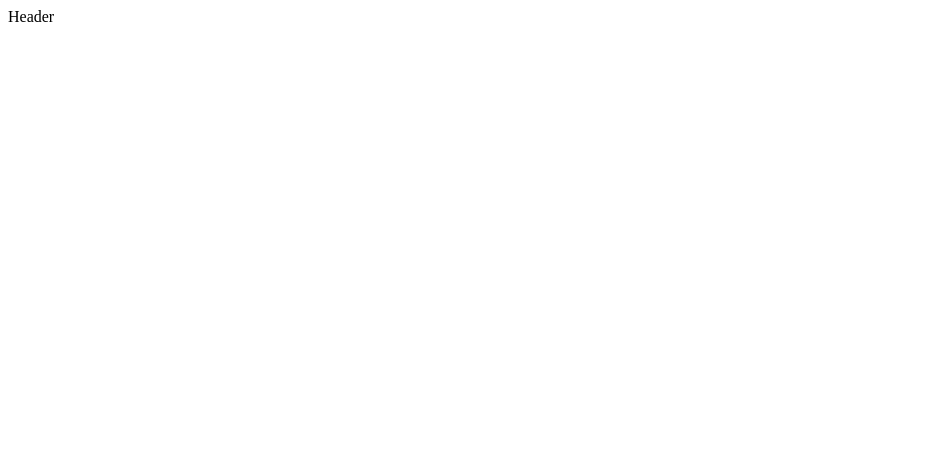
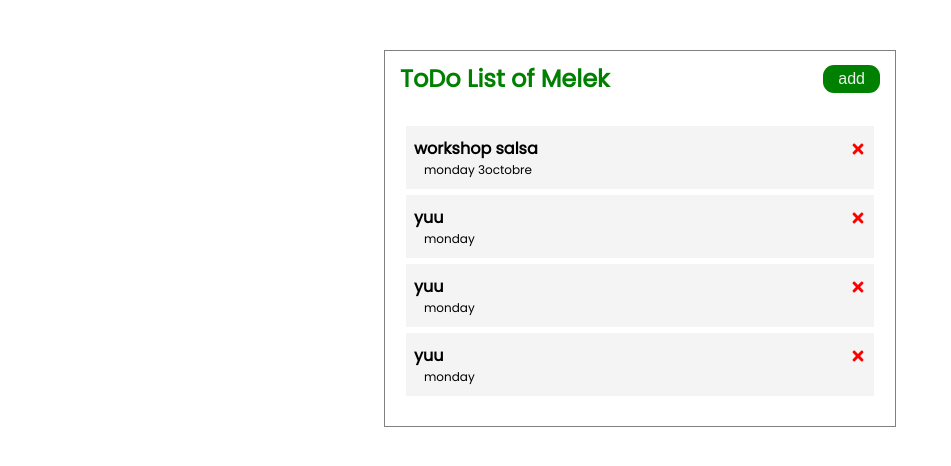
Before and after one commit to melekmsakni/To-do-App, a React (Create React App) app: page / in a window 1280 px wide. Shown: the top 466 px of the page, without its empty margins (0-951 px from the left). Built offline with nearby package versions, Linux system fonts and the light colour scheme.

Commit message:
more things added

```diff
--- a/package.json
+++ b/package.json
@@ -8,6 +8,7 @@
     "@testing-library/user-event": "^13.5.0",
     "react": "^18.2.0",
     "react-dom": "^18.2.0",
+    "react-icons": "^4.6.0",
     "react-scripts": "5.0.1",
     "web-vitals": "^2.1.4"
   },
--- a/src/App.js
+++ b/src/App.js
@@ -1,11 +1,39 @@
 import Header from "./components/Header";
-
+import Tasks from "./components/Tasks";
+import "./style.css";
+import { useState } from "react";
 
 function App() {
-
-  return <div className="container">
-    <Header/>
-  </div>;
+  const [tasks, setTask] = useState([
+    {
+      id: 1,
+      text: "workshop salsa",
+      day: "monday 3octobre",
+      reminder: false,
+    },
+    {
+      id: 2,
+      text: "yuu",
+      day: "monday",
+      reminder: false,
+    },
+    { id: 3, text: "yuu", day: "monday", reminder: false },
+    { id: 4, text: "yuu", day: "monday", reminder: false },
+  ]);
+  //delete Task
+  const deleteTask = (id) => {
+    // let l = tasks.filter((el) => {
+    //   return el.id !== id;
+    // });
+    // setTask(l);
+    console.log("delete   " + id);
+  };
+  return (
+    <div className="container">
+      <Header name="Melek" />
+      <Tasks taskp={tasks} deletep={deleteTask} />
+    </div>
+  );
 }
 
 export default App;
--- /dev/null
+++ b/src/components/Button.jsx
@@ -0,0 +1,28 @@
+
+import PropTypes from "prop-types";
+
+function Button({ text, color,clique }) {
+  let style = {
+    backgroundColor: color,
+  };
+
+
+  return (
+    <button onClick={clique} style={style} className="btn">
+      {text}
+    </button>
+  );
+}
+
+Button.defaultProps = {
+  text: "hhhhh",
+  color: "green",
+};
+
+Button.propTypes={
+    text:PropTypes.string,
+    color:PropTypes.string,
+    clique:PropTypes.func,
+}
+
+export default Button;
--- a/src/components/Header.jsx
+++ b/src/components/Header.jsx
@@ -1,9 +1,16 @@
-import React from 'react'
+import React from "react";
+import Button from "./Button";
 
-function Header() {
+function Header(p) {
+  let melek = (s) => {
+    console.log(s);
+  };
   return (
-    <div>Header</div>
-  )
+    <div className="header">
+      <h2>ToDo List of {p.name} </h2>
+      <Button text="add" color="green" clique={() => melek("add")} />
+    </div>
+  );
 }
 
-export default Header
+export default Header;
--- /dev/null
+++ b/src/components/Task.jsx
@@ -0,0 +1,15 @@
+import React from "react";
+import { FaTimes } from "react-icons/fa";
+
+function Task({ content, deletep }) {
+  return (
+    <div className="task">
+      <h4>
+        {content.text} <FaTimes style={{ color: "red" }} onClick={()=>deletep(content.id)} />
+      </h4>
+      <p>{content.day}</p>
+    </div>
+  );
+}
+
+export default Task;
--- /dev/null
+++ b/src/components/Tasks.jsx
@@ -0,0 +1,13 @@
+import Task from "./Task";
+
+function Tasks({ taskp , deletep }) {
+  return (
+    <div className="tasks">
+      {taskp.map((el, i) => {
+        return <Task key={el.id} content={el} deletep={deletep} />;
+      })}
+    </div>
+  );
+}
+
+export default Tasks;
--- /dev/null
+++ b/src/style.css
@@ -0,0 +1,86 @@
+
+@import url("https://fonts.googleapis.com/css2?family=Poppins:wght@300;400&display=swap");
+* {
+  box-sizing: border-box;
+  margin: 0;
+  padding: 0;
+}
+
+body {
+  font-family: "Poppins", sans-serif;
+}
+/* begin app */
+.container {
+  margin: 0px auto;
+  padding: 0px 15px;
+  border: 1px solid grey;
+}
+/* media querie par bootstrap on lutulise souvant */
+@media (min-width: 768px) {
+  .container {
+    width: 750px;
+  }
+}
+/* Medium */
+@media (min-width: 992px) {
+  .container {
+    width: 970px;
+  }
+}
+/* Large */
+@media (min-width: 1200px) {
+  .container {
+    width: 40%;
+    margin-top: 50px;
+    margin-bottom: 50px;
+  }
+}
+
+/* end app */
+/* begin header */
+.header{
+    display: flex;
+    justify-content: space-between;
+    margin:10px 0px;
+    align-items: center;
+}
+.header h2{
+  color: green;
+}
+.header .btn{
+    font-size: 16px;
+    padding: 5px 15px;
+    background-color: blue;
+    border:none;
+    color: #EEE;
+    border-radius: 11px;
+    cursor: pointer;
+
+}
+
+/* end header */
+
+/* start task */
+.tasks{
+  margin:30px 0px;
+}
+.task {
+  background: #f4f4f4;
+  margin: 6px;
+  padding: 10px 8px;
+  cursor: pointer;
+}
+.task h4{
+  color: black;
+  font-weight: 600;
+  margin-bottom: 0px;
+  display: flex;
+  align-items: center;
+  justify-content: space-between;
+}
+.task p{
+  margin-left: 10px;
+  font-size: 12px;
+}
+
+/* end task */
```
Also changed, not shown: 1 other file (tests, documents, lock files or other folders).
